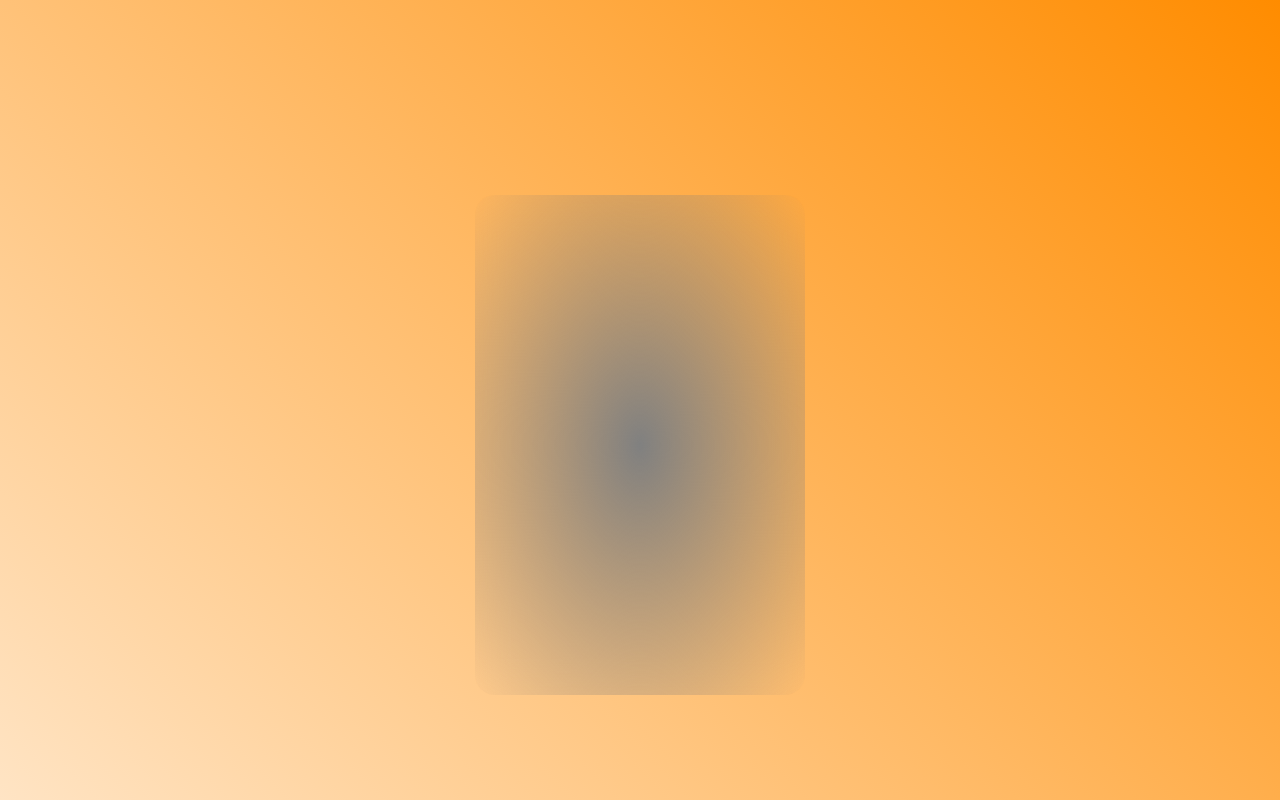
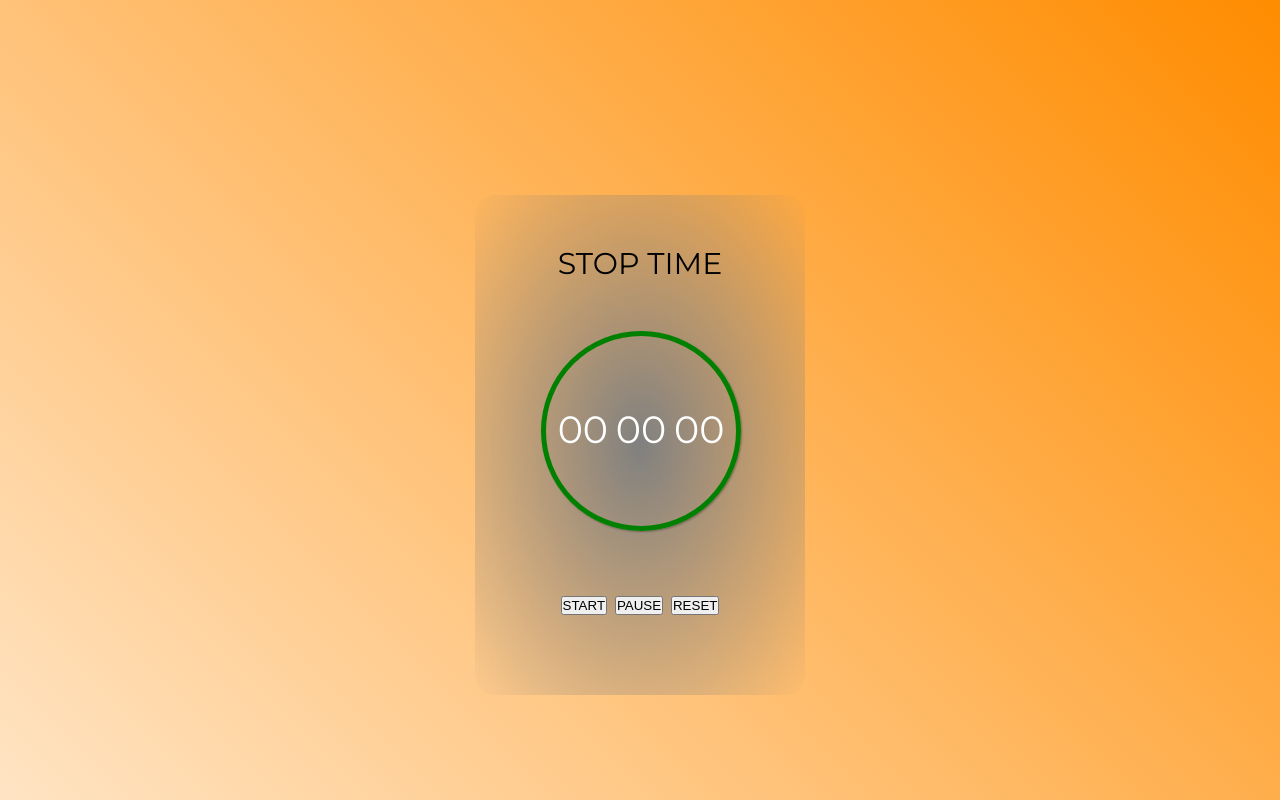
Before and after one commit to lawson1000/StopWatch, a plain HTML site: page index.html in a window 1280 px wide. Drawn offline with Linux system fonts and the light colour scheme.

Commit message:
new commit

```diff
--- a/index.html
+++ b/index.html
@@ -13,7 +13,17 @@
 <body>
     <div class="main-container">
         <div class="stopwatch">
-            <p></p>
+            <p>STOP TIME</p>
+            <div id="time">
+                <span id="hours">00</span>
+                <span id="minutes">00</span>
+                <span id="seconds">00</span>
+            </div>
+            <div class="buttons">
+                <button id="start">START</button>
+                <button id="pause">PAUSE</button>
+                <button id="reset">RESET</button>
+            </div>
         </div>
 
     </div>
--- a/style.css
+++ b/style.css
@@ -27,3 +27,27 @@ body{
     font-size: 30px;
     font-family: "montserrat";
 }
+#time{
+    margin: 15% 0 0 20%;
+    width: 200px;
+    height: 200px;
+    border-radius: 50%;
+    border: 5px solid green;
+    box-shadow: 1px 1px 2px rgba(0,0,0,0.3);
+}
+
+#time span{
+    position: relative;
+    top: 70px;
+    font-size: 38px;
+    font-family: "montserrat";
+    color: white;
+}
+
+.buttons{
+    margin-top: 15%;
+}
+
+.buttons button{
+
+}
```
